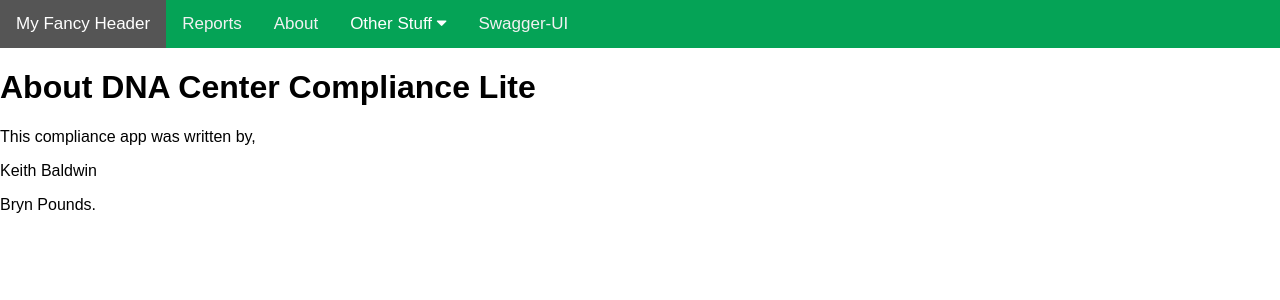
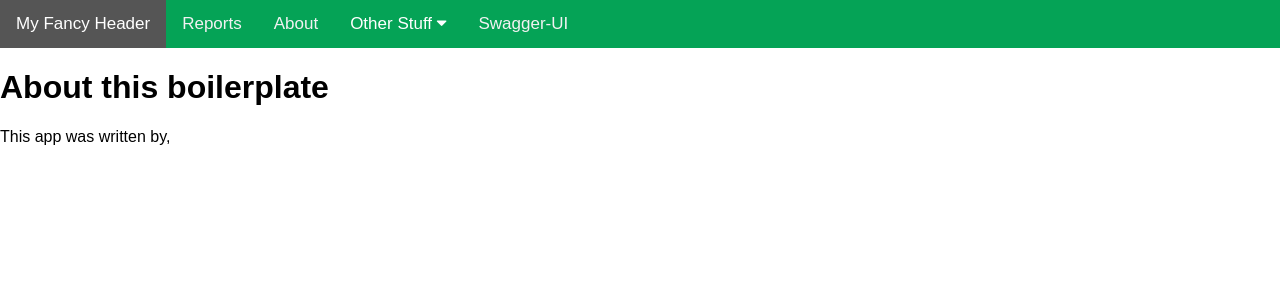
Before and after one commit to brynpounds/bryn_boilerplate, a Flask app: page /about in a window 1280 px wide. Shown: the top 300 px of the page. Run offline with Flask 2, Linux system fonts and the light colour scheme.

Commit message:
Add files via upload

```diff
--- a/app/API/templates/about.html
+++ b/app/API/templates/about.html
@@ -2,16 +2,14 @@
 <html lang="en" dir="ltr">
   <head>
     <meta charset="utf-8">
-    <title>About DNA Center Compliance Lite</title>
+    <title>Bryn Boiler Plate</title>
   </head>
   <body>
     {% extends "template.html" %}
     {% block content %}
 
-    <h1> About DNA Center Compliance Lite </h1>
-    <p> This compliance app was written by,</p>
-    <p> Keith Baldwin </p>
-    <p> Bryn Pounds.</p>
+    <h1> About this boilerplate </h1>
+    <p> This app was written by,</p>
 
     {% endblock %}
   </body>
--- a/app/API/templates/home.html
+++ b/app/API/templates/home.html
@@ -2,11 +2,11 @@
 <html lang="en" dir="ltr">
   <head>
     <meta charset="utf-8">
-    <title>DNA Center Compliance Lite Home</title>
+    <title>Bryn Boilerplate Home</title>
   </head>
     {% extends "template.html" %}
     {% block content %}
-    <h1> DNA Center Compliance </h1>
+    <h1> Bryn Boilerplate </h1>
     <img src="/static/chiefs.jpg" alt="Chiefs image" width="100%" height="auto" />
     <p>To "git" started (see what I did there)... <br>
     git clone https://github.com/brynpounds/ <br>
```
